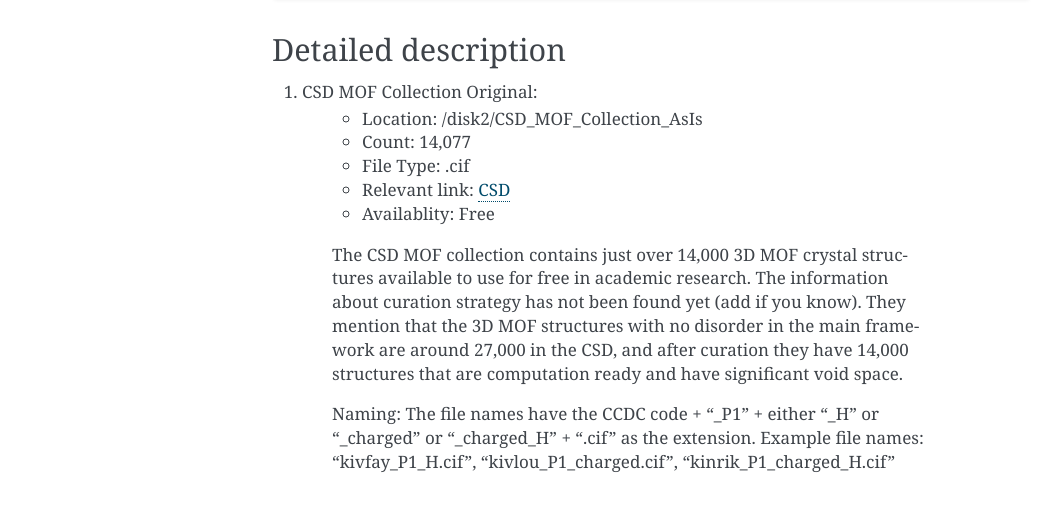
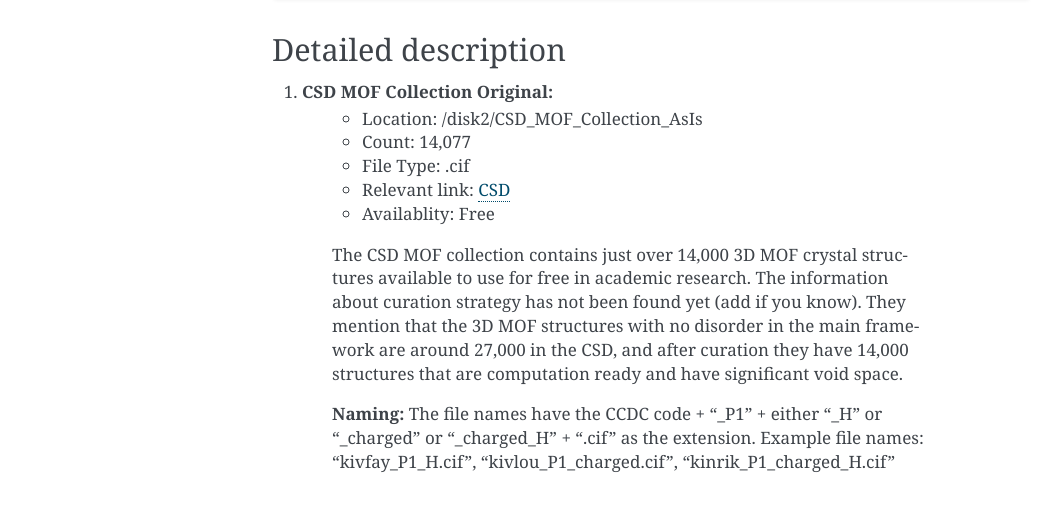
Before and after one commit to amir-elahi/lsmo-shared-datasets, a Sphinx documentation site: the page built from docs/datasets.rst, in a window 1280 px wide. Shown: the part 582-1088 px from the top of the page, without its empty margins (148-1207 px from the left). Built offline with Sphinx 7.4.7, drawn with Linux system fonts in a browser that asks for light colours.

Commit message:
minor bug fix

```diff
--- a/docs/datasets.rst
+++ b/docs/datasets.rst
@@ -23,7 +23,7 @@
 Detailed description
 ^^^^^^^^^^^^^^^^^^^^
 
-1. CSD MOF Collection Original:
+1. **CSD MOF Collection Original:**
     - Location: /disk2/CSD_MOF_Collection_AsIs
     - Count: 14,077
     - File Type: .cif
```
Also changed, not shown: other parts of docs/datasets.rst (+1 -1 lines).
